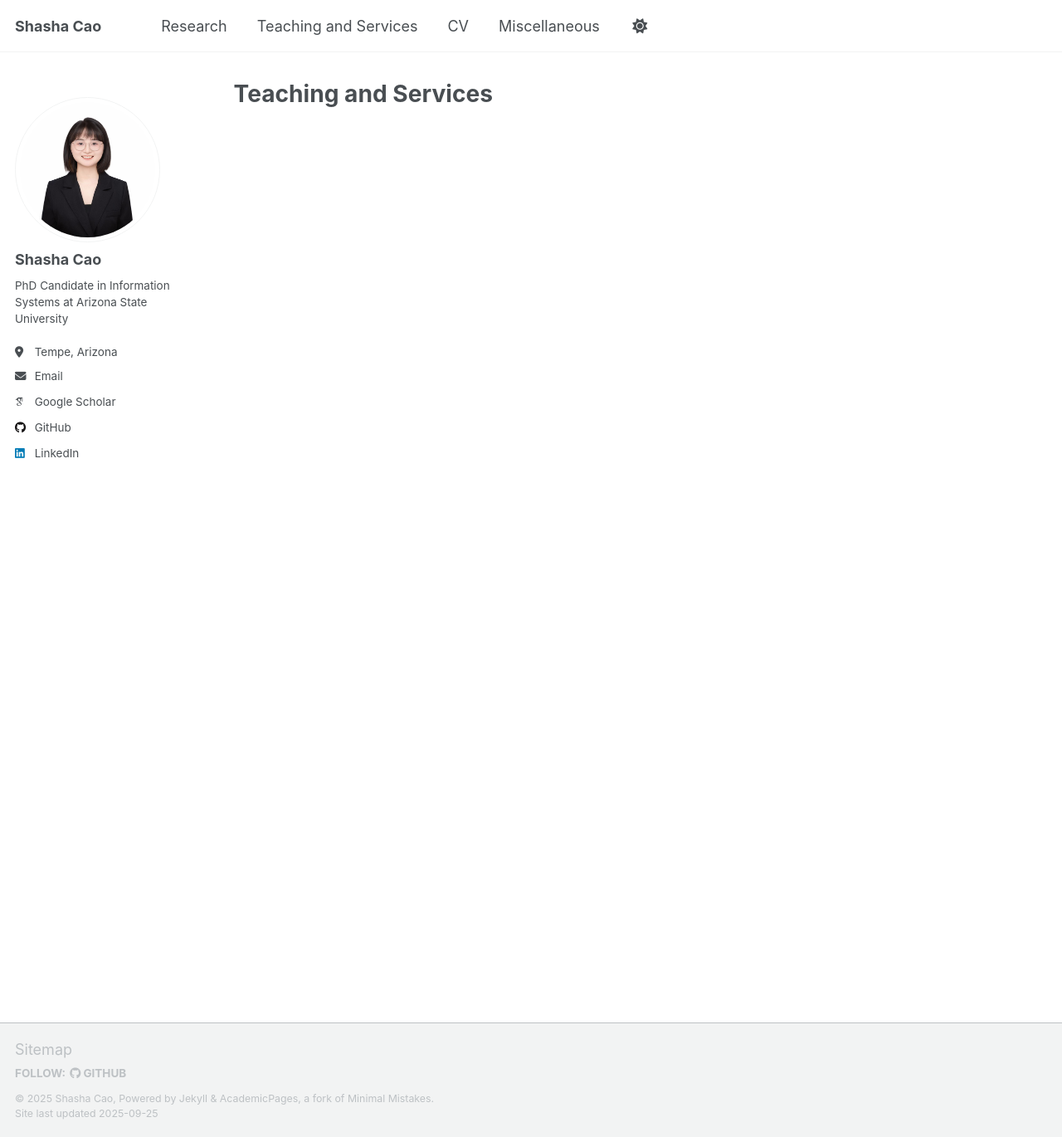
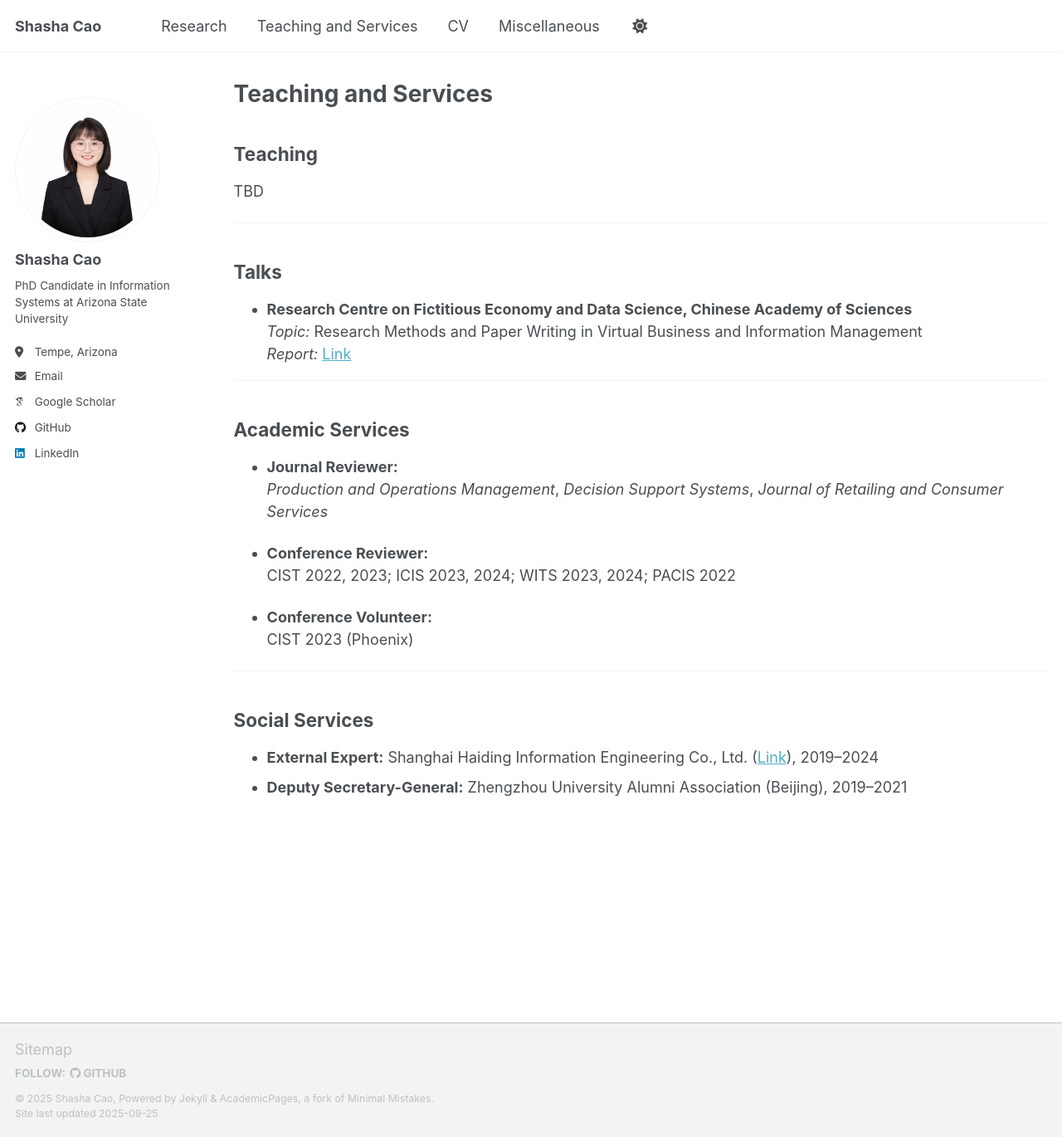
Before and after one commit to Desertshasha/shashacao.github.io, a Jekyll site: the page built from _pages/teaching-and-services.md, in a window 1280 px wide and 1370 px high. Shown: the whole window at 83% size. Built offline with Jekyll 4.4.1, drawn with Linux system fonts in a browser that asks for light colours; some web fonts are replaced; a script that is not in the unit is left out.

Commit message:
Update teaching-and-services.md

```diff
--- a/_pages/teaching-and-services.md
+++ b/_pages/teaching-and-services.md
@@ -4,3 +4,31 @@ title: "Teaching and Services"
 permalink: /teaching-and-services/
 author_profile: true
 ---
+
+## Teaching
+TBD
+
+---
+
+## Talks
+- **Research Centre on Fictitious Economy and Data Science, Chinese Academy of Sciences**
+  *Topic:* Research Methods and Paper Writing in Virtual Business and Information Management
+  *Report:* [Link](http://www.feds.ac.cn/index.php/zh-cn/xwbd/2995-2024-06-05-23-52-54)
+
+---
+
+## Academic Services
+- **Journal Reviewer:**
+  *Production and Operations Management*, *Decision Support Systems*, *Journal of Retailing and Consumer Services*
+
+- **Conference Reviewer:**
+  CIST 2022, 2023; ICIS 2023, 2024; WITS 2023, 2024; PACIS 2022
+
+- **Conference Volunteer:**
+  CIST 2023 (Phoenix)
+
+---
+
+## Social Services
+- **External Expert:** Shanghai Haiding Information Engineering Co., Ltd. ([Link](https://www.hd123.com/)), 2019–2024
+- **Deputy Secretary-General:** Zhengzhou University Alumni Association (Beijing), 2019–2021
```
